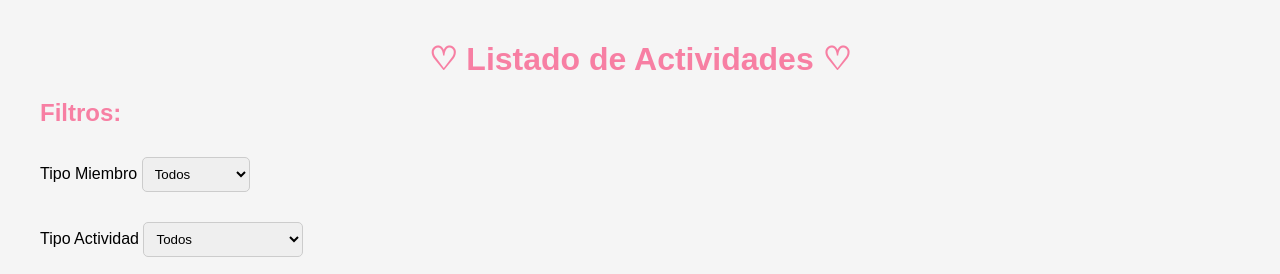
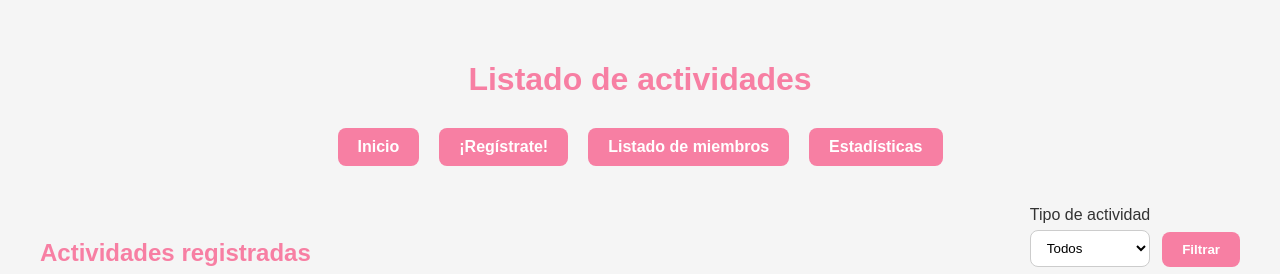
Before and after one commit to Kaishu1/desarrollo_web_camila_paredes, a Flask app: page /listado-actividades in a window 1280 px wide. Shown: the top 274 px of the page. Run offline with Flask 3, Linux system fonts and the light colour scheme; tables that the repository leaves empty hold one stand-in row (values such as "Sample post"); parts of the project's set-up code (start-up, migrations or seed data) failed here and were passed over.

Commit message:
fix: se reordenan tablas de miembros y actividades

```diff
--- a/app.py
+++ b/app.py
@@ -204,11 +204,6 @@ def actividadesPorComuna():
 
 @app.route("/listado-actividades")
 def listadoActividades():
-    return render_template("listado-actividades.html")
-
-
-@app.route("/listado-miembros")
-def listadoMiembros():
     tipo_actividad = request.args.get("tipoActividad", "todos")
     pagina = request.args.get("pagina", 1, type=int)
     por_pagina = 5
@@ -256,10 +251,48 @@ def listadoMiembros():
     bloques_por_actividad = obtener_bloques_por_actividad(actividades_ids)
 
     return render_template(
-        "listado-miembros.html",
+        "listado-actividades.html",
         registros=registros,
         bloques_por_actividad=bloques_por_actividad,
         tipo_seleccionado=tipo_actividad,
+        pagina=pagina,
+        total_paginas=total_paginas,
+    )
+
+
+@app.route("/listado-miembros")
+def listadoMiembros():
+    pagina = request.args.get("pagina", 1, type=int)
+    por_pagina = 5
+
+    if pagina < 1:
+        pagina = 1
+
+    consulta = db.session.query(
+        Miembro,
+        Comuna,
+        Actividad,
+    ).outerjoin(
+        Comuna,
+        Comuna.id == Miembro.comuna_id,
+    ).outerjoin(
+        Actividad,
+        Actividad.miembro_id == Miembro.id,
+    ).order_by(
+        Miembro.fecha_registro.desc()
+    )
+
+    total_registros = consulta.count()
+    total_paginas = (total_registros + por_pagina - 1) // por_pagina
+
+    if total_paginas > 0 and pagina > total_paginas:
+        pagina = total_paginas
+
+    miembros = consulta.limit(por_pagina).offset((pagina - 1) * por_pagina).all()
+
+    return render_template(
+        "listado-miembros.html",
+        miembros=miembros,
         pagina=pagina,
         total_paginas=total_paginas,
     )
--- a/static/css/index.css
+++ b/static/css/index.css
@@ -98,6 +98,14 @@ table {
 
 .tabla-registros {
   min-width: 1500px;
+}
+
+.tabla-miembros {
+  min-width: 1000px;
+}
+
+.tabla-scroll .tabla-miembros {
+  margin: 0 auto;
 }
 
 .foto-registro {
--- a/templates/detalle-miembro.html
+++ b/templates/detalle-miembro.html
@@ -11,6 +11,7 @@
 
     <nav>
         <a href="{{ url_for('listadoMiembros') }}">Listado de miembros</a>
+        <a href="{{ url_for('listadoActividades') }}">Listado de actividades</a>
         <a href="{{ url_for('index') }}">Inicio</a>
         <a href="{{ url_for('registroMiembros') }}">¡Regístrate!</a>
     </nav>
--- a/templates/estadisticas.html
+++ b/templates/estadisticas.html
@@ -14,6 +14,7 @@
         <nav>
             <a href="{{ url_for('index') }}">Inicio</a>
             <a href="{{ url_for('listadoMiembros') }}">Listado de miembros</a>
+            <a href="{{ url_for('listadoActividades') }}">Listado de actividades</a>
             <a href="{{ url_for('registroMiembros') }}">Regístrate</a>
         </nav>
     </header>
--- a/templates/index.html
+++ b/templates/index.html
@@ -27,6 +27,7 @@
     <nav>
         <a href="{{ url_for('registroMiembros') }}">¡Regístrate!</a>
         <a href="{{ url_for('listadoMiembros') }}">Listado de miembros</a>
+        <a href="{{ url_for('listadoActividades') }}">Listado de actividades</a>
         <a href="{{ url_for('estadisticas') }}">Estadísticas</a>
     </nav>
 
--- a/templates/listado-actividades.html
+++ b/templates/listado-actividades.html
@@ -1,59 +1,94 @@
 <!DOCTYPE html>
-<html>
+<html lang="es">
 <head>
-    <link rel="stylesheet" href="{{ url_for('static', filename='css/listado-actividades.css')}}">
+    <meta charset="UTF-8">
+    <title>Listado de actividades</title>
+    <link rel="stylesheet" href="{{ url_for('static', filename='css/index.css') }}">
 </head>
 
 <body>
-    <header>
-      <h1> ♡ Listado de Actividades ♡</h1>
-    </header>
-    <h2>Filtros:</h2>
-    <div class="filtros">
-        <div class="filtro">
-            <label>Tipo Miembro</label>
-            <select id="filtro-miembro">
-                <option value="todos">Todos</option>
-                <option value="Pregrado"> Pregrado </option>
-                <option value="Postgrado"> Postgrado</option>
-                <option value="Funcionario"> Funcionario </option>
-                <option value="Académico"> Académico </option>
-            </select>
-        </div>
+    <h1>Listado de actividades</h1>
 
-        <div class="filtro">
-            <label>Tipo Actividad</label>
-            <select id="filtro-actividad">
-            <option value="todos">Todos</option>
-            <option value="Deporte">Deporte</option>
-            <option value="Artístico">Artístico</option>
-            <option value="Educativo">Educativo</option>
-            <option value="Social / Voluntariado"> Social / Voluntariado</option>
-            <option value="Recreativo">Recreativo</option>
-        </select>
+    <nav>
+        <a href="{{ url_for('index') }}">Inicio</a>
+        <a href="{{ url_for('registroMiembros') }}">¡Regístrate!</a>
+        <a href="{{ url_for('listadoMiembros') }}">Listado de miembros</a>
+        <a href="{{ url_for('estadisticas') }}">Estadísticas</a>
+    </nav>
 
-        </div>
+    <div class="encabezado-listado">
+        <h2>Actividades registradas</h2>
 
+        <form class="filtros-miembros" method="GET" action="{{ url_for('listadoActividades') }}">
+            <div class="filtro">
+                <label for="tipoActividad">Tipo de actividad</label>
+                <select id="tipoActividad" name="tipoActividad">
+                    <option value="todos" {% if tipo_seleccionado == "todos" %}selected{% endif %}>Todos</option>
+                    <option value="arte" {% if tipo_seleccionado == "arte" %}selected{% endif %}>Arte</option>
+                    <option value="deporte" {% if tipo_seleccionado == "deporte" %}selected{% endif %}>Deporte</option>
+                    <option value="tecnología" {% if tipo_seleccionado == "tecnología" %}selected{% endif %}>Tecnología</option>
+                    <option value="social" {% if tipo_seleccionado == "social" %}selected{% endif %}>Social</option>
+                    <option value="recreación" {% if tipo_seleccionado == "recreación" %}selected{% endif %}>Recreación</option>
+                    <option value="otra" {% if tipo_seleccionado == "otra" %}selected{% endif %}>Otra</option>
+                </select>
+            </div>
+
+            <button type="submit">Filtrar</button>
+        </form>
     </div>
 
+    {% if registros %}
+    <section class="foro-actividades">
+        {% for miembro, actividad, foto, comuna in registros %}
+        <article class="actividad-foro">
+            <div class="actividad-imagen">
+                {% if foto %}
+                    <img
+                        src="{{ url_for('static', filename=foto.ruta_archivo|ruta_static) }}"
+                        alt="{{ foto.nombre_archivo }}">
+                {% else %}
+                    <div class="actividad-sin-imagen">Sin imagen</div>
+                {% endif %}
+            </div>
 
+            <div class="actividad-contenido">
+                <p class="actividad-autor">{{ miembro.nombre }}</p>
 
-    <table border="1">
-        <thead>
-            <tr>
-                <th>Nombre</th>
-                <th>Correo</th>
-                <th>Teléfono</th>
-                <th>Tipo Miembro</th>
-                <th>Actividad</th>
-                <th>Tipo Actividad</th>
+                {% if actividad %}
+                    <h3>{{ actividad.nombre }}</h3>
+                    <p class="actividad-descripcion">
+                        {% if actividad.descripcion %}
+                            {{ actividad.descripcion }}
+                        {% else %}
+                            Sin descripción
+                        {% endif %}
+                    </p>
+                {% else %}
+                    <h3>Sin actividad</h3>
+                    <p class="actividad-descripcion">Este miembro todavía no tiene una actividad registrada.</p>
+                {% endif %}
+            </div>
+        </article>
+        {% endfor %}
+    </section>
 
-            </tr>
-        </thead>
-        <tbody id="tabla-body">
-        </tbody>
-    </table>
-    <script src="listado-actividades.js"></script>
+    <div class="paginacion">
+        {% if pagina > 1 %}
+            <a href="{{ url_for('listadoActividades', pagina=pagina - 1, tipoActividad=tipo_seleccionado) }}">Anterior</a>
+        {% else %}
+            <span>Anterior</span>
+        {% endif %}
 
+        <strong>Página {{ pagina }} de {{ total_paginas }}</strong>
+
+        {% if pagina < total_paginas %}
+            <a href="{{ url_for('listadoActividades', pagina=pagina + 1, tipoActividad=tipo_seleccionado) }}">Siguiente</a>
+        {% else %}
+            <span>Siguiente</span>
+        {% endif %}
+    </div>
+    {% else %}
+    <p>Todavía no hay actividades registradas.</p>
+    {% endif %}
 </body>
 </html>
```
Also changed, not shown: templates/listado-miembros.html (+50 -54 lines).
